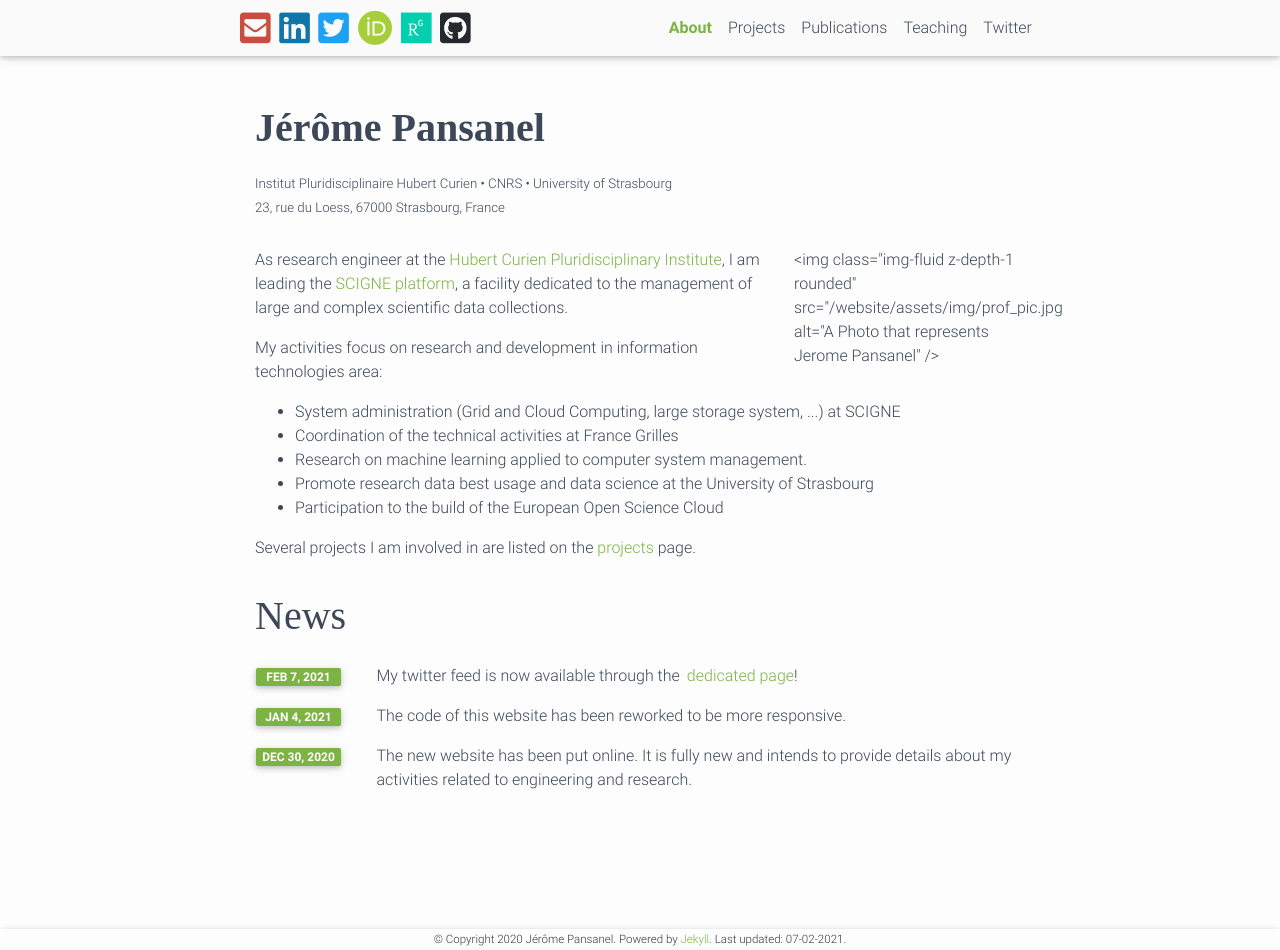
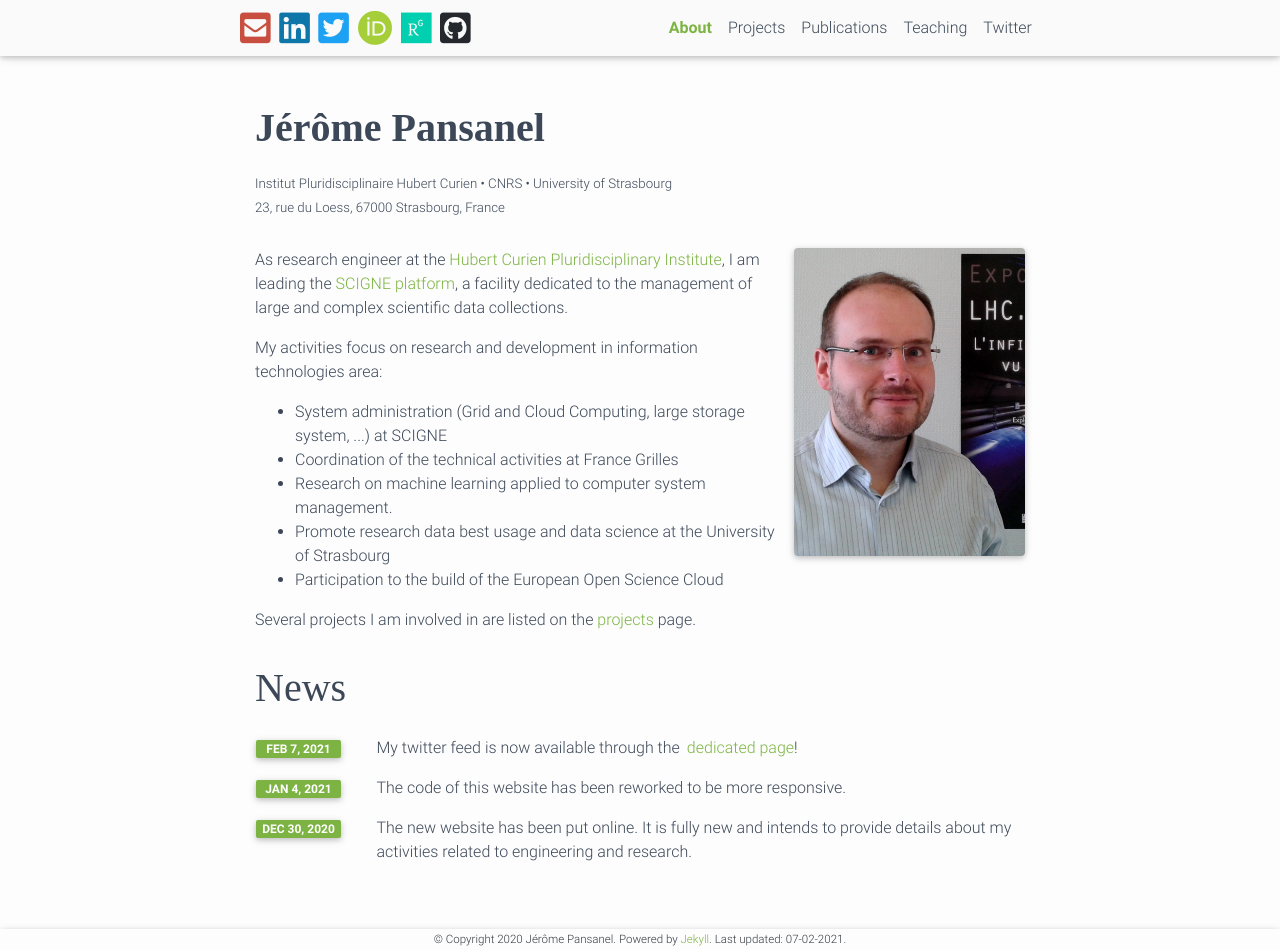
Before and after one commit to Pansanel/website, a Jekyll site: the page built from _pages/about.md, in a window 1280 px wide and 950 px high. Built offline with Jekyll 4.4.1, drawn with Linux system fonts in a browser that asks for light colours.

Commit message:
Fix img, remove unused script and add square image

```diff
--- a/_config.yml
+++ b/_config.yml
@@ -2,7 +2,7 @@
 # Site Settings
 # -----------------------------------------------------------------------------
 
-name: Jerome Pansanel
+name: Jerome Pansanel's Home Page
 email: jerome.pansanel@iphc.cnrs.fr
 
 footer_text: >
--- a/_layouts/default.html
+++ b/_layouts/default.html
@@ -22,7 +22,7 @@
     <meta name="twitter:site" content="@pansanel" />
     <meta name="twitter:title" content="Jerome Pansanel's Home Page" />
     <meta name="twitter:description" content="Visit the Jerome Pansanel's Home Page" />
-    <meta name="twitter:image" content="https://www.pansanel.net/assets/img/prof_pic_small.jpg" />
+    <meta name="twitter:image" content="https://www.pansanel.net/assets/img/prof_pic_square.jpg" />
 
     <!-- CSS Files -->
     <link rel="stylesheet" href="{{ '/assets/css/all.min.css' | prepend: site.baseurl | prepend: site.url }}">
@@ -104,13 +104,7 @@
   <script src="{{ 'popper.min.js' | prepend: '/assets/js/' | prepend: site.baseurl | prepend: site.url }}" type="text/javascript"></script>
   <script src="{{ 'bootstrap.min.js' | prepend: '/assets/js/' | prepend: site.baseurl | prepend: site.url }}" type="text/javascript"></script>
   <script src="{{ 'mdb.min.js' | prepend: '/assets/js/' | prepend: site.baseurl | prepend: site.url }}" type="text/javascript"></script>
-  <!-- Test -->
   <script src="{{ 'masonry.pkgd.min.js' | prepend: '/assets/js/' | prepend: site.baseurl | prepend: site.url }}" type="text/javascript"></script>
-  <!--
-  <script async="" src="https://cdnjs.cloudflare.com/ajax/libs/masonry/4.2.2/masonry.pkgd.min.js" integrity="sha384-GNFwBvfVxBkLMJpYMOABq3c+d3KnQxudP/mGPkzpZSTYykLBNsZEnG2D9G/X/+7D" crossorigin="anonymous"></script>
-  <script src="https://unpkg.com/imagesloaded@4/imagesloaded.pkgd.min.js"></script>
-  -->
-  <!-- Fin Test -->
   <script src="{{ '/assets/js/common.js' | prepend: site.baseurl | prepend: site.url }}"></script>
 
   <!-- Scrolling Progress Bar -->
@@ -163,31 +157,5 @@
     });
   </script>
 
-  <!-- Code Syntax Highlighting -->
-  <script src="{{ '/assets/js/highlight.pack.js' | prepend: site.baseurl | prepend: site.url }}"></script>
-  <script>hljs.initHighlightingOnLoad();</script>
-
-
-  <!-- Project Cards Layout -->
-  <script type="text/javascript">
-    var $grid = $('#projects');
-
-    // $grid.masonry({ percentPosition: true });
-    // $grid.masonry('layout');
-
-    // Trigger after images load.
-    $grid.imagesLoaded().progress(function() {
-      $grid.masonry({ percentPosition: true });
-      $grid.masonry('layout');
-    });
-  </script>
-
-  <!-- Enable Tooltips -->
-  <script type="text/javascript">
-    $(function () {
-      $('[data-toggle="tooltip"]').tooltip()
-    })
-  </script>
-
 </body>
 </html>
--- a/_pages/about.md
+++ b/_pages/about.md
@@ -17,7 +17,7 @@ address: <a href="https://goo.gl/maps/T5mvYxs4U3VvCpDC9" class="page-description
 
 <article>
   <div class="profile float-right">
-    <img class="img-fluid z-depth-1 rounded" src="{{ 'prof_pic.jpg' | prepend: '/assets/img/' | relative_url }} alt="A Photo that represents Jerome Pansanel" />
+    <img class="img-fluid z-depth-1 rounded" src="{{ 'prof_pic.jpg' | prepend: '/assets/img/' | relative_url }}" alt="A Photo that represents Jerome Pansanel" />
   </div>
   <div class="clearfix">
     <p>
```
